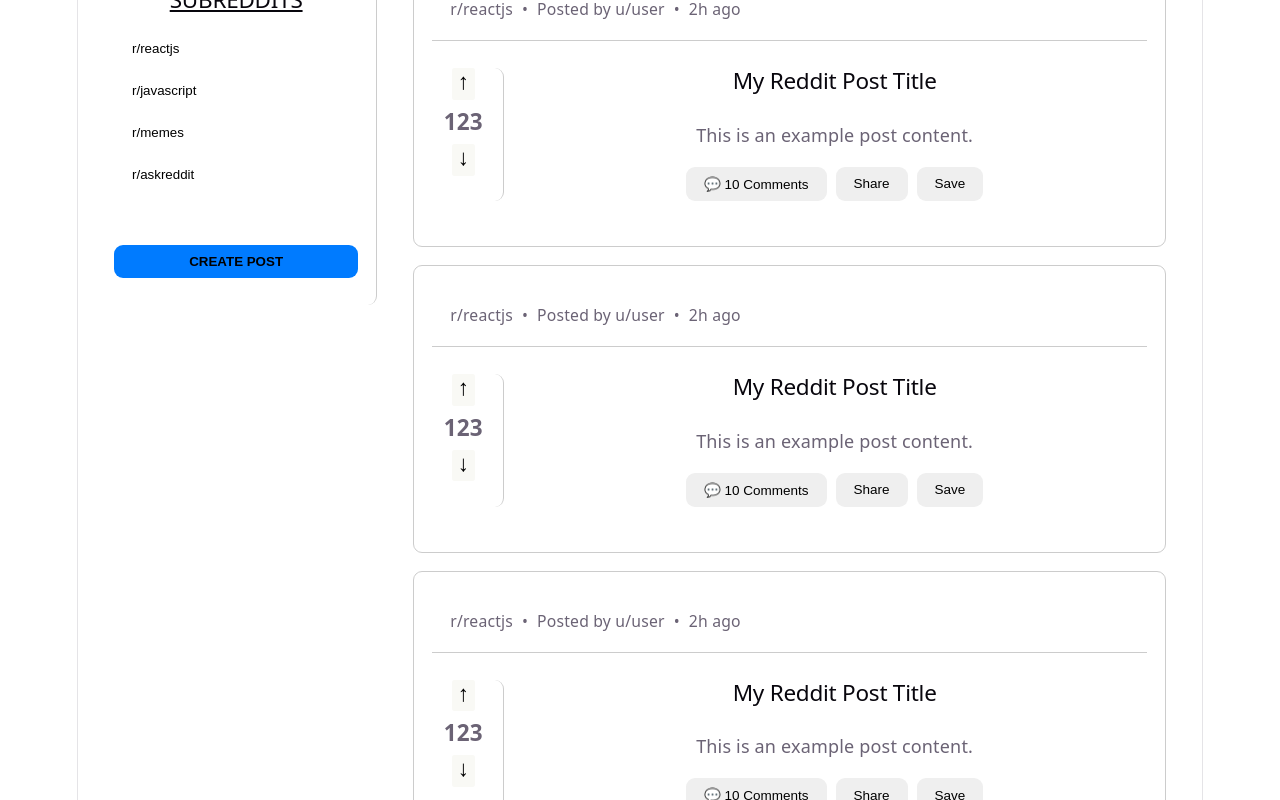
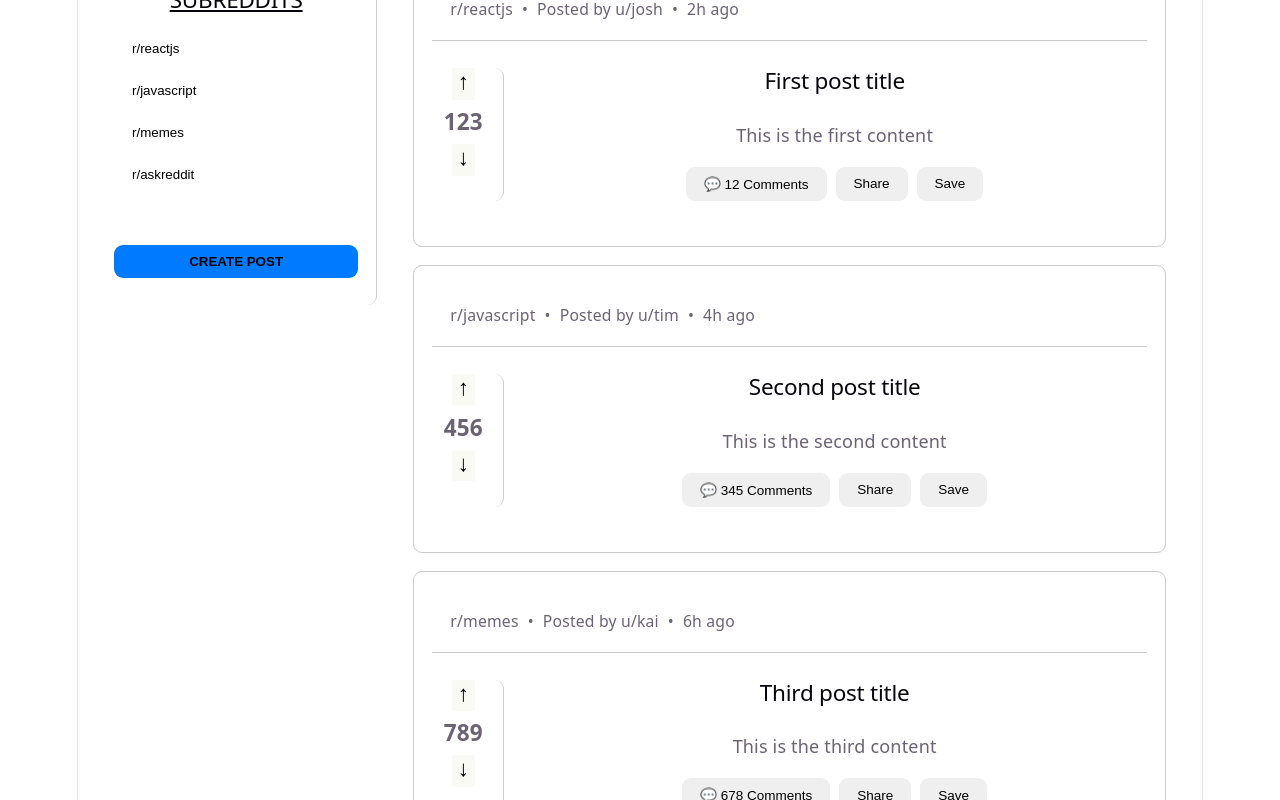
Before and after one commit to Gruthendiek/reddit-client, a React (Vite) app: page / in a window 1280 px wide. Shown: the part 260-1060 px from the top of the page. Built offline with nearby package versions, Linux system fonts and the light colour scheme.

Commit message:
Refactor posts into data-driven rendering

```diff
--- a/src/App.jsx
+++ b/src/App.jsx
@@ -5,6 +5,44 @@ import FeedControls from "./components/FeedControls/FeedControls.jsx";
 import "./App.css";
 
 function App() {
+  const posts = [
+    {
+      title: "First post title",
+      subreddit: "r/reactjs",
+      author: "josh",
+      content: "This is the first content",
+      time: "2h ago",
+      score: 123,
+      comments: 12,
+    },
+    {
+      title: "Second post title",
+      subreddit: "r/javascript",
+      author: "tim",
+      content: "This is the second content",
+      time: "4h ago",
+      score: 456,
+      comments: 345,
+    },
+    {
+      title: "Third post title",
+      subreddit: "r/memes",
+      author: "kai",
+      content: "This is the third content",
+      time: "6h ago",
+      score: 789,
+      comments: 678,
+    },
+    {
+      title: "Fourth post title",
+      subreddit: "r/askreddit",
+      author: "shaun",
+      content: "This is the fourth content",
+      time: "1d ago",
+      score: 147,
+      comments: 90,
+    },
+  ];
   return (
     <>
       <Header />
@@ -13,10 +51,18 @@ function App() {
         <main className="main-feed">
           <h2>Home Feed</h2>
           <FeedControls />
-          <PostCard />
-          <PostCard />
-          <PostCard />
-          <PostCard />
+          {posts.map((post, index) => (
+            <PostCard
+              title={post.title}
+              subreddit={post.subreddit}
+              author={post.author}
+              content={post.content}
+              time={post.time}
+              score={post.score}
+              comments={post.comments}
+              key={index}
+            />
+          ))}
         </main>
       </div>
     </>
--- a/src/components/PostCard/PostCard.jsx
+++ b/src/components/PostCard/PostCard.jsx
@@ -1,28 +1,29 @@
 import "./PostCard.css";
 
-export default function PostCard() {
+export default function PostCard({ title, subreddit, author, content, time, score, comments }) {
+
   return (
     <article>
       <header>
         <div className="post-metadata">
-          <span>r/reactjs</span>
+          <span>{subreddit}</span>
           <span>•</span>
-          <span>Posted by u/user</span>
+          <span>Posted by u/{author}</span>
           <span>•</span>
-          <span>2h ago</span>
+          <span>{time}</span>
         </div>
       </header>
       <div className="post-body">
         <div className="votes">
           <button>↑</button>
-          <span>123</span>
+          <span>{score}</span>
           <button>↓</button>
         </div>
         <div className="post-content">
-          <h2>My Reddit Post Title</h2>
-          <p>This is an example post content.</p>
+          <h2>{title}</h2>
+          <p>{content}</p>
           <footer>
-            <button className="comment-button">💬 10 Comments</button>
+            <button className="comment-button">💬 {comments} Comments</button>
             <button className="share-button">Share</button>
             <button className="save-button">Save</button>
           </footer>
```
